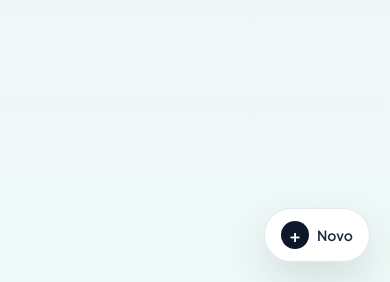
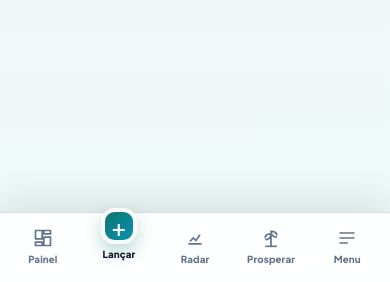
Before and after one commit to cezar667/fincoin, a FastAPI app: page /login in a window 390 px wide. Shown: the part 616-898 px from the top of the page. Run offline with FastAPI, Linux system fonts and the light colour scheme; the visitor is signed in with stand-in values (Sample User, id 1); some libraries are stand-ins or nearby versions.

Commit message:
feat: prepara app para instalacao mobile no iPhone

```diff
--- a/app/web/static/css/app.css
+++ b/app/web/static/css/app.css
@@ -17,6 +17,8 @@ body {
   font-family: "Plus Jakarta Sans", "IBM Plex Sans", "Segoe UI", sans-serif;
   color: var(--brand-ink);
   background-color: var(--surface-bg);
+  -webkit-tap-highlight-color: transparent;
+  overscroll-behavior-y: none;
 }
 
 h1,
@@ -87,6 +89,87 @@ h4 {
 .glass-topbar {
   backdrop-filter: blur(10px);
   background-color: rgba(248, 250, 252, 0.84);
+}
+
+.mobile-tabbar {
+  position: fixed;
+  right: 0;
+  bottom: 0;
+  left: 0;
+  z-index: 45;
+  display: grid;
+  grid-template-columns: repeat(5, minmax(0, 1fr));
+  min-height: calc(4.4rem + env(safe-area-inset-bottom));
+  padding: 0.45rem 0.3rem calc(0.45rem + env(safe-area-inset-bottom));
+  border-top: 1px solid rgba(203, 213, 225, 0.82);
+  background: rgba(255, 255, 255, 0.92);
+  box-shadow: 0 -12px 34px rgba(15, 23, 42, 0.1);
+  backdrop-filter: blur(18px);
+}
+
+.mobile-tab {
+  display: flex;
+  min-height: 3.25rem;
+  flex-direction: column;
+  align-items: center;
+  justify-content: center;
+  gap: 0.2rem;
+  border-radius: 0.85rem;
+  color: #64748b;
+  font-size: 0.61rem;
+  font-weight: 800;
+  letter-spacing: 0.01em;
+  text-decoration: none;
+}
+
+.mobile-tab svg {
+  width: 1.25rem;
+  height: 1.25rem;
+}
+
+.mobile-tab-active {
+  color: #0f766e;
+  background: #f0fdfa;
+}
+
+.mobile-tab-create {
+  color: #0f172a;
+}
+
+.mobile-create-icon {
+  display: inline-flex;
+  width: 2.25rem;
+  height: 2.25rem;
+  align-items: center;
+  justify-content: center;
+  margin-top: -1.55rem;
+  border: 4px solid #f8fafc;
+  border-radius: 0.85rem;
+  background: linear-gradient(135deg, #0f766e, #0891b2);
+  box-shadow: 0 8px 18px rgba(15, 118, 110, 0.28);
+  color: #fff;
+  font-size: 1.5rem;
+  font-weight: 500;
+  line-height: 1;
+}
+
+@media (max-width: 1023px) {
+  .mobile-page-safe {
+    padding-bottom: calc(6rem + env(safe-area-inset-bottom));
+  }
+
+  .quick-create {
+    display: none;
+  }
+
+  .glass-topbar {
+    padding-top: max(0.75rem, env(safe-area-inset-top));
+  }
+
+  .sidebar-surface {
+    padding-top: max(1.25rem, env(safe-area-inset-top));
+    padding-bottom: calc(1rem + env(safe-area-inset-bottom));
+  }
 }
 
 .soft-card {
--- a/app/web/templates/base.html
+++ b/app/web/templates/base.html
@@ -2,7 +2,12 @@
 <html lang="pt-BR">
   <head>
     <meta charset="utf-8" />
-    <meta name="viewport" content="width=device-width, initial-scale=1" />
+    <meta name="viewport" content="width=device-width, initial-scale=1, viewport-fit=cover" />
+    <meta name="theme-color" content="#07182e" />
+    <meta name="mobile-web-app-capable" content="yes" />
+    <meta name="apple-mobile-web-app-capable" content="yes" />
+    <meta name="apple-mobile-web-app-status-bar-style" content="black-translucent" />
+    <meta name="apple-mobile-web-app-title" content="FinSight" />
     <title>{% block title %}FinSight{% endblock %}</title>
     <link rel="preconnect" href="https://fonts.googleapis.com" />
     <link rel="preconnect" href="https://fonts.gstatic.com" crossorigin />
@@ -14,6 +19,9 @@
     <script src="https://cdn.jsdelivr.net/npm/chart.js"></script>
     <script src="https://unpkg.com/htmx.org@1.9.12"></script>
     <link rel="stylesheet" href="{{ url_for('static', path='css/app.css') }}?v={{ request.state.css_version | default('1') }}" />
+    <link rel="manifest" href="{{ url_for('static', path='manifest.webmanifest') }}" />
+    <link rel="icon" href="{{ url_for('static', path='icons/finsight-icon.svg') }}" type="image/svg+xml" />
+    <link rel="apple-touch-icon" href="{{ url_for('static', path='icons/finsight-apple-touch-icon.png') }}" />
   </head>
   <body class="app-shell-body min-h-screen text-slate-900 antialiased">
     {% if request.session.get("user_id") %}
@@ -208,7 +216,7 @@
           </div>
         </header>
 
-        <main class="page-enter flex-1 px-4 py-5 lg:px-8 lg:py-8">
+        <main class="page-enter mobile-page-safe flex-1 px-4 py-5 lg:px-8 lg:py-8">
     {% else %}
     <main class="mx-auto min-h-screen max-w-5xl px-4 py-8">
     {% endif %}
@@ -218,7 +226,25 @@
       </div>
     </div>
 
-    <details class="fixed bottom-5 right-5 z-50">
+    <nav class="mobile-tabbar lg:hidden" aria-label="Navegação principal">
+      <a href="/app/dashboard" class="mobile-tab {% if active_page == 'dashboard' %}mobile-tab-active{% endif %}" aria-label="Painel">
+        <svg viewBox="0 0 24 24" fill="none" stroke="currentColor" stroke-width="2"><path d="M3 13h8V3H3zM13 21h8V11h-8zM13 3v4h8V3zM3 21v-4h8v4z" /></svg><span>Painel</span>
+      </a>
+      <a href="/app/transactions#novo-lancamento" class="mobile-tab mobile-tab-create" aria-label="Novo lançamento">
+        <span class="mobile-create-icon">+</span><span>Lançar</span>
+      </a>
+      <a href="/app/forecast" class="mobile-tab {% if active_page == 'forecast' %}mobile-tab-active{% endif %}" aria-label="Radar futuro">
+        <svg viewBox="0 0 24 24" fill="none" stroke="currentColor" stroke-width="2"><path d="M4 19h16M6 16l4-4 3 3 5-7" /></svg><span>Radar</span>
+      </a>
+      <a href="/app/prosperity" class="mobile-tab {% if active_page == 'prosperity' %}mobile-tab-active{% endif %}" aria-label="Prosperidade">
+        <svg viewBox="0 0 24 24" fill="none" stroke="currentColor" stroke-width="2"><path d="M12 22V8M5 12c0-3 2-5 7-5 0 5-2 7-7 7M19 9c0-3-2-5-7-5 0 5 2 7 7 7"/><path d="M5 22h14"/></svg><span>Prosperar</span>
+      </a>
+      <label for="sidebar-toggle" class="mobile-tab" aria-label="Abrir menu">
+        <svg viewBox="0 0 24 24" fill="none" stroke="currentColor" stroke-width="2"><path d="M3 6h18M3 12h18M3 18h10" /></svg><span>Menu</span>
+      </label>
+    </nav>
+
+    <details class="quick-create fixed bottom-5 right-5 z-50">
       <summary class="soft-card flex cursor-pointer list-none items-center gap-2 rounded-full border border-slate-200 bg-white px-4 py-3 text-sm font-semibold text-slate-800 transition hover:shadow-lg">
         <span class="inline-flex h-7 w-7 items-center justify-center rounded-full bg-slate-900 text-lg leading-none text-white">+</span>
         <span>Novo</span>
@@ -240,5 +266,10 @@
       </div>
     </details>
     {% endif %}
+    <script>
+      if ("serviceWorker" in navigator) {
+        window.addEventListener("load", () => navigator.serviceWorker.register("/static/service-worker.js"));
+      }
+    </script>
   </body>
 </html>
```
Also changed, not shown: app/web/static/offline.html (added, +11 -0 lines), app/web/static/service-worker.js (added, +29 -0 lines), app/web/static/icons/finsight-apple-touch-icon.png (added), app/web/static/icons/finsight-icon-512.png (added), app/web/static/icons/finsight-icon.svg (added), app/web/static/manifest.webmanifest (added).
